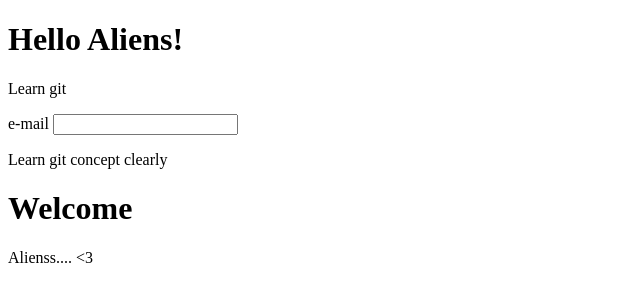
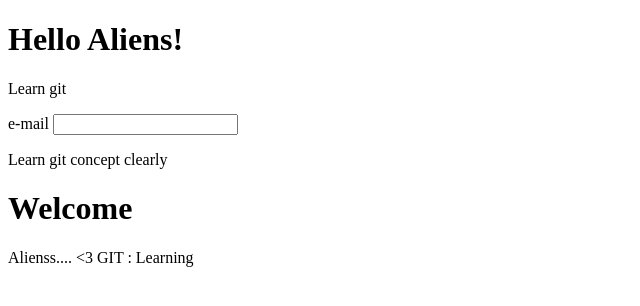
Before and after one commit to nashrin23/EOLO, a plain HTML site: page index.html in a window 1280 px wide. Shown: the whole page, without its empty margins (0-640 px from the left). Drawn offline with Linux system fonts and the light colour scheme.

Commit message:
stupid changes

```diff
--- a/index.html
+++ b/index.html
@@ -15,5 +15,6 @@
         <p>Learn git concept clearly</p>
         <h1>Welcome</h1>
         Alienss.... <3
+        GIT : Learning
     </body>
 </html>
```
